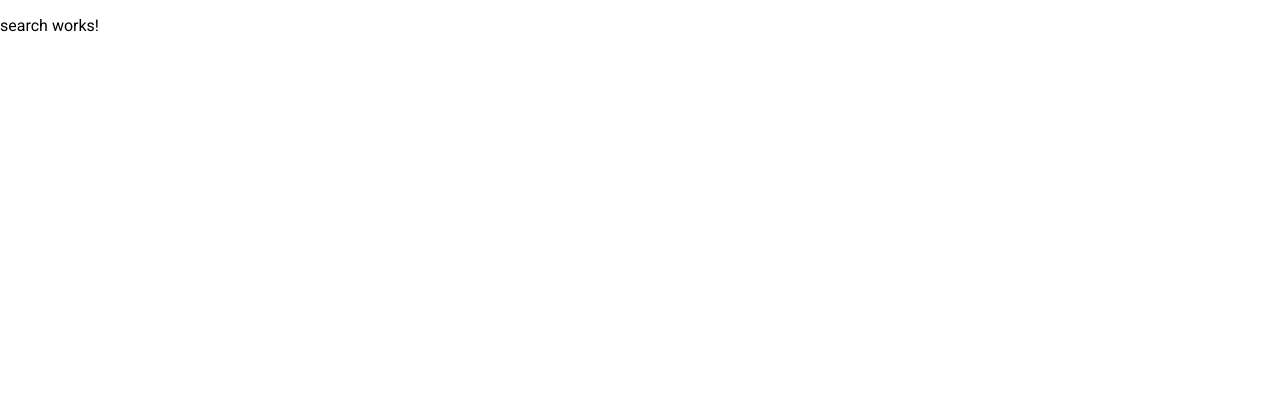
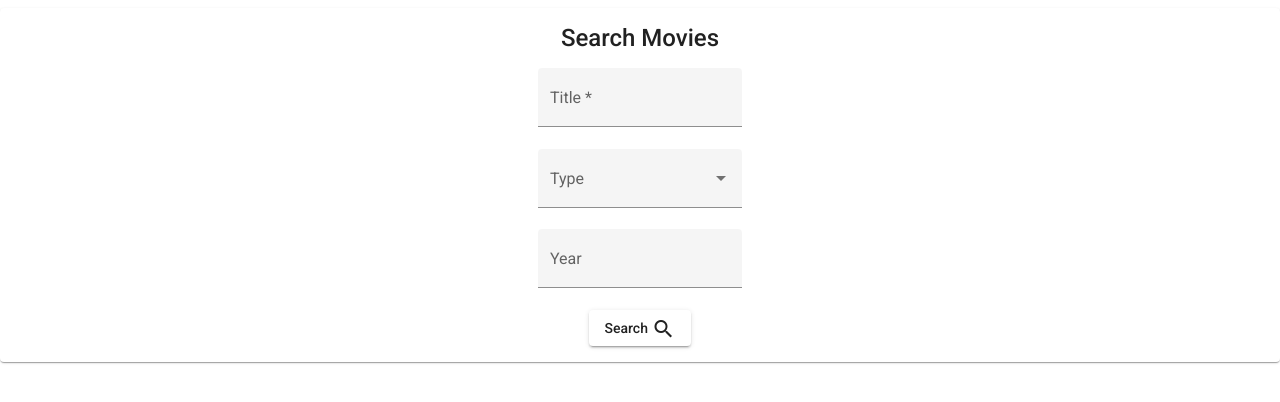
Before and after one commit to mzmoosa01/zm-movies-ayo, an Angular app: page /search in a window 1280 px wide. Shown: the top 402 px of the page. Built offline with nearby package versions, Linux system fonts and the light colour scheme.

Commit message:
feat: initial search form

```diff
--- /dev/null
+++ b/src/app/search/components/search-form/search-form.component.html
@@ -0,0 +1,21 @@
+<mat-card class="card-container">
+  <mat-card-title class="header"> <span>Search Movies</span> </mat-card-title>
+  <form [formGroup]="searchForm" class="form-container">
+    <mat-form-field appearance="fill">
+      <mat-label>Title</mat-label>
+      <input formControlName="title" matInput />
+    </mat-form-field>
+    <mat-form-field appearance="fill">
+      <mat-label>Type</mat-label>
+      <mat-select formControlName="type">
+        <mat-option value="Movie">Movie</mat-option>
+        <mat-option value="TvShow">Tv show</mat-option>
+      </mat-select>
+    </mat-form-field>
+    <mat-form-field appearance="fill">
+      <mat-label>Year</mat-label>
+      <input matInput formControlName="year" />
+    </mat-form-field>
+    <button mat-raised-button>Search <mat-icon>search</mat-icon></button>
+  </form>
+</mat-card>
--- /dev/null
+++ b/src/app/search/components/search-form/search-form.component.scss
@@ -0,0 +1,15 @@
+.card-container {
+    margin-top: 0.5rem;
+}
+
+.form-container {
+    display: flex;
+    flex-direction: column;
+    align-items: center;
+    justify-content: center;
+  }
+
+.header {
+    text-align: center;
+    margin-bottom: 1rem;
+}
--- /dev/null
+++ b/src/app/search/components/search-form/search-form.component.ts
@@ -0,0 +1,19 @@
+import { Component } from '@angular/core';
+import { FormControl, FormGroup, Validators } from '@angular/forms';
+
+@Component({
+  selector: 'app-search-form',
+  templateUrl: './search-form.component.html',
+  styleUrls: ['./search-form.component.scss']
+})
+export class SearchFormComponent {
+  public searchForm: FormGroup;
+
+  public constructor() {
+    this.searchForm = new FormGroup({
+      title: new FormControl('', Validators.required),
+      type: new FormControl(''),
+      year: new FormControl('', Validators.pattern('^(19|20)\d{2}$'))
+    });
+  }
+}
--- a/src/app/search/pages/search/search.component.html
+++ b/src/app/search/pages/search/search.component.html
@@ -1 +1 @@
-<p>search works!</p>
+<app-search-form></app-search-form>
```
Also changed, not shown: src/app/search/search.module.ts (+8 -2 lines), src/app/shared/material.module.ts (added, +21 -0 lines), 1 other file (tests, documents, lock files or other folders).
